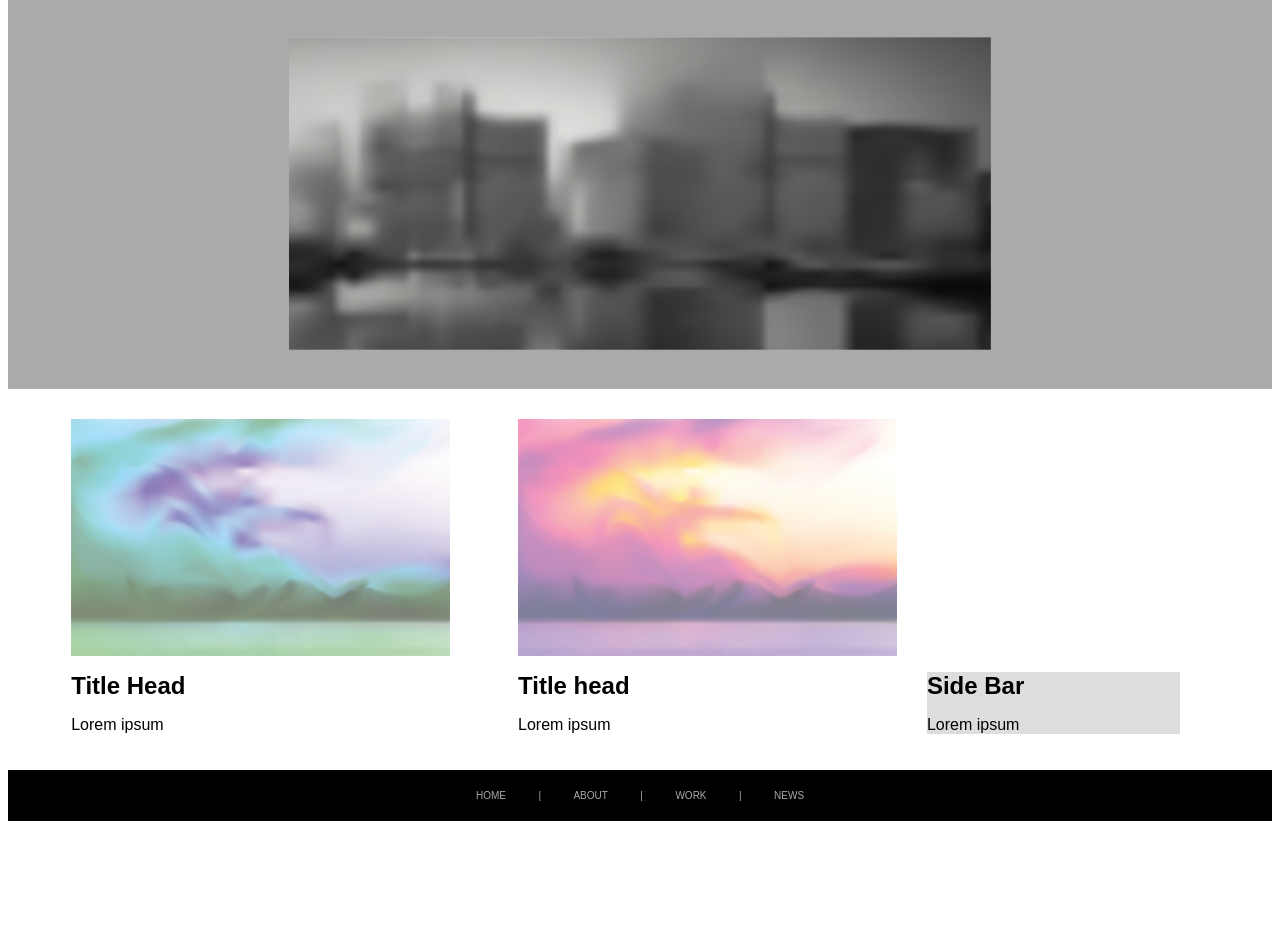
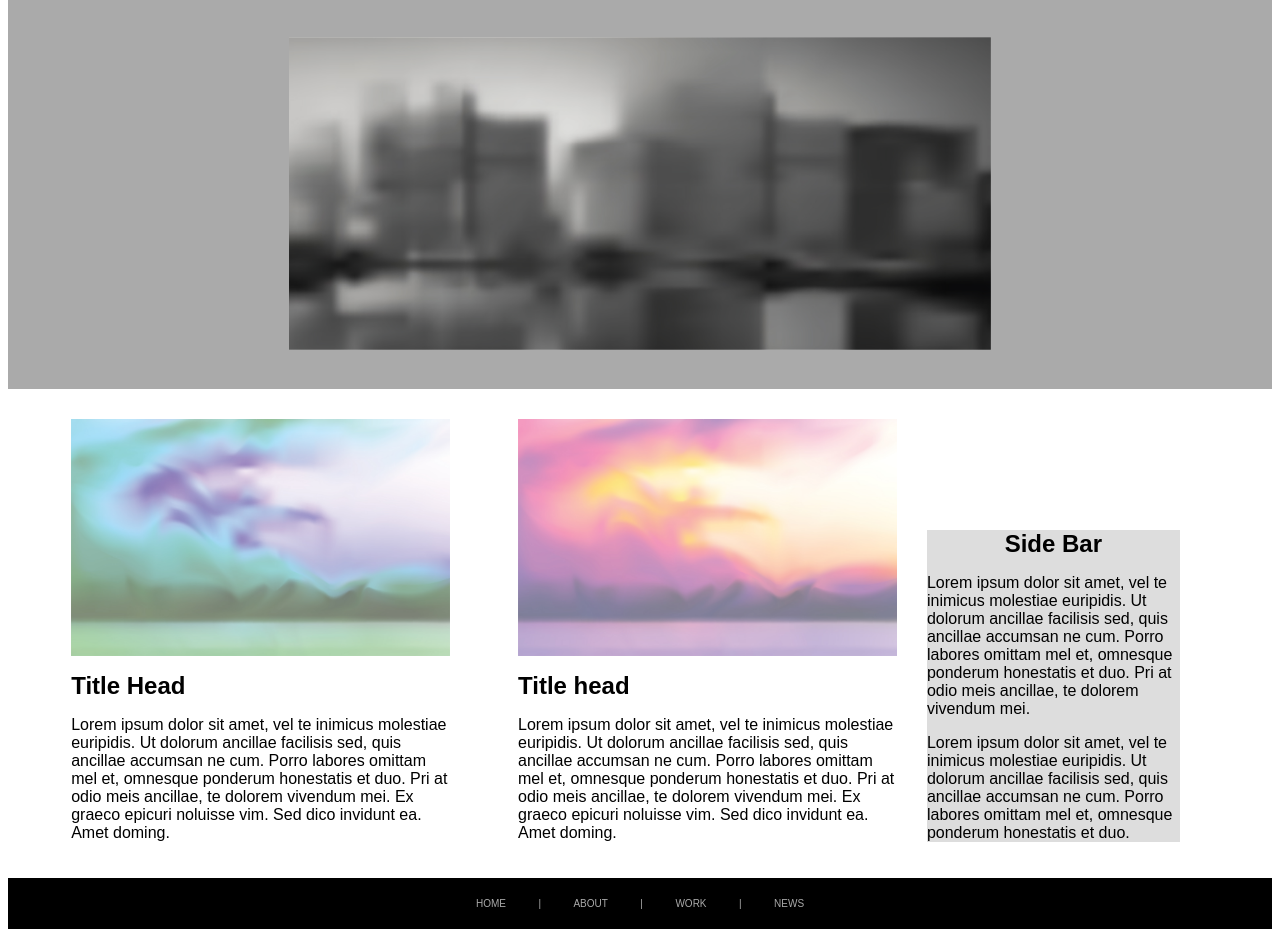
Before and after one commit to Lleeshen/COEN-163, a plain HTML site: page Lab1/index.html in a window 1280 px wide. Shown: the part 129-1066 px from the top of the page. Before the commit the page ends 958 px from the top, so only its background shows below. Drawn offline with Linux system fonts and the light colour scheme.

Commit message:
Added Lorem ipsum

```diff
--- a/Lab1/index.css
+++ b/Lab1/index.css
@@ -83,8 +83,11 @@ h1 {
 }
 
 #SideBar {
-  margin-top: 12px;
   background-color: #dddddd;
+}
+
+#SideBarHeader {
+  text-align: center;
 }
 
 .footer {
--- a/Lab1/index.html
+++ b/Lab1/index.html
@@ -22,17 +22,48 @@
       <div class="left">
         <img id="photo2" src="Photo-02.jpg" />
         <h1> Title Head </h1>
-        <p> Lorem ipsum </p>
+        <p> Lorem ipsum dolor sit amet, vel
+           te inimicus molestiae euripidis.
+           Ut dolorum ancillae facilisis sed,
+           quis ancillae accumsan ne cum.
+           Porro labores omittam mel et,
+           omnesque ponderum honestatis et duo.
+          Pri at odio meis ancillae, te
+          dolorem vivendum mei. Ex graeco
+          epicuri noluisse vim. Sed dico
+          invidunt ea. Amet doming. </p>
       </div>
       <div class="mid">
         <img id="photo3" src="Photo-03.jpg" />
         <h1> Title head </h1>
-        <p> Lorem ipsum </p>
+        <p> Lorem ipsum dolor sit amet, vel
+           te inimicus molestiae euripidis.
+           Ut dolorum ancillae facilisis sed,
+           quis ancillae accumsan ne cum.
+           Porro labores omittam mel et,
+           omnesque ponderum honestatis et duo.
+          Pri at odio meis ancillae, te
+          dolorem vivendum mei. Ex graeco
+          epicuri noluisse vim. Sed dico
+          invidunt ea. Amet doming. </p>
       </div>
       <div class="right">
         <div id="SideBar">
-          <h1> Side Bar </h1>
-          <p> Lorem ipsum <p>
+          <h1 id="SideBarHeader"> Side Bar </h1>
+          <p> Lorem ipsum dolor sit amet, vel
+             te inimicus molestiae euripidis.
+             Ut dolorum ancillae facilisis sed,
+             quis ancillae accumsan ne cum.
+             Porro labores omittam mel et,
+             omnesque ponderum honestatis et duo.
+            Pri at odio meis ancillae, te
+            dolorem vivendum mei. </p>
+          <p> Lorem ipsum dolor sit amet, vel
+            te inimicus molestiae euripidis.
+            Ut dolorum ancillae facilisis sed,
+            quis ancillae accumsan ne cum.
+            Porro labores omittam mel et,
+            omnesque ponderum honestatis et duo. </p>
         </div>
       </div>
     </div>
```
